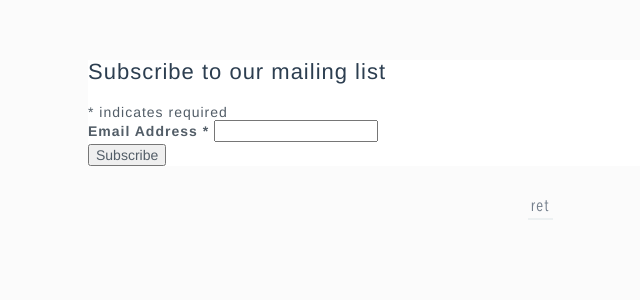
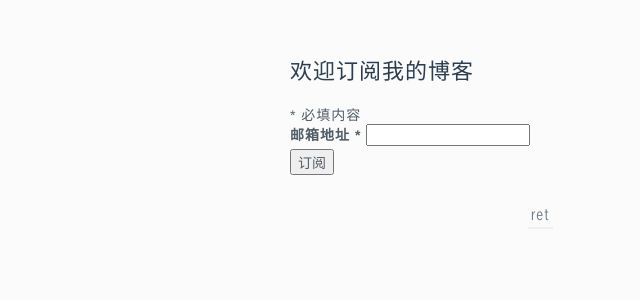
Before and after one commit to GuoJing/blog, a Jekyll site: the page built from subscribe/index.html, in a window 1280 px wide. Shown: the top 300 px of the page, without its empty margins (100-740 px from the left). Built offline with Jekyll 4.4.1, drawn with Linux system fonts in a browser that asks for light colours; comment, search, counter and statistics services are not loaded.

Commit message:
auto commit

```diff
--- a/subscribe/index.html
+++ b/subscribe/index.html
@@ -3,21 +3,21 @@ layout:     sub
 title:      订阅
 description: 订阅我
 ---
-<div class="about">
+<div class="about" style="max-width: 500px">
 <!-- Begin MailChimp Signup Form -->
 <link href="//cdn-images.mailchimp.com/embedcode/classic-10_7.css" rel="stylesheet" type="text/css">
 <style type="text/css">
-    #mc_embed_signup{background:#fff; clear:left; font:14px Helvetica,Arial,sans-serif; }
+    #mc_embed_signup{clear:left; font:14px Helvetica,Arial,sans-serif; }
     /* Add your own MailChimp form style overrides in your site stylesheet or in this style block.
        We recommend moving this block and the preceding CSS link to the HEAD of your HTML file. */
 </style>
 <div id="mc_embed_signup">
 <form action="https://guojing.us19.list-manage.com/subscribe/post?u=a4886db82ff53055a16115789&amp;id=f845b459d0" method="post" id="mc-embedded-subscribe-form" name="mc-embedded-subscribe-form" class="validate" target="_blank" novalidate>
     <div id="mc_embed_signup_scroll">
-    <h2>Subscribe to our mailing list</h2>
-<div class="indicates-required"><span class="asterisk">*</span> indicates required</div>
+    <h2>欢迎订阅我的博客</h2>
+<div class="indicates-required"><span class="asterisk">*</span> 必填内容</div>
 <div class="mc-field-group">
-    <label for="mce-EMAIL">Email Address  <span class="asterisk">*</span>
+    <label for="mce-EMAIL">邮箱地址  <span class="asterisk">*</span>
 </label>
     <input type="email" value="" name="EMAIL" class="required email" id="mce-EMAIL">
 </div>
@@ -26,7 +26,7 @@ description: 订阅我
         <div class="response" id="mce-success-response" style="display:none"></div>
     </div>    <!-- real people should not fill this in and expect good things - do not remove this or risk form bot signups-->
     <div style="position: absolute; left: -5000px;" aria-hidden="true"><input type="text" name="b_a4886db82ff53055a16115789_f845b459d0" tabindex="-1" value=""></div>
-    <div class="clear"><input type="submit" value="Subscribe" name="subscribe" id="mc-embedded-subscribe" class="button"></div>
+    <div class="clear"><input type="submit" value="订阅" name="subscribe" id="mc-embedded-subscribe" class="button"></div>
     </div>
 </form>
 </div>
```
